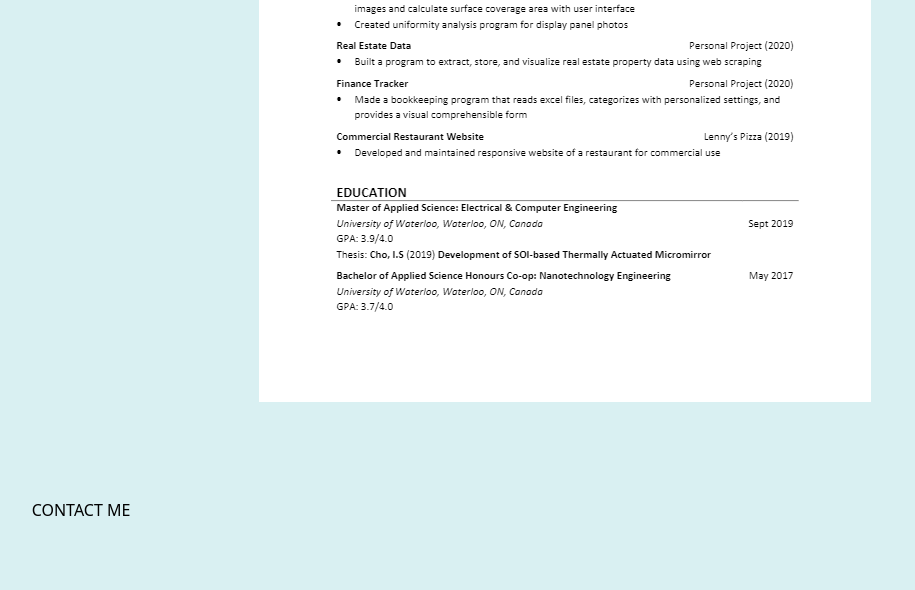
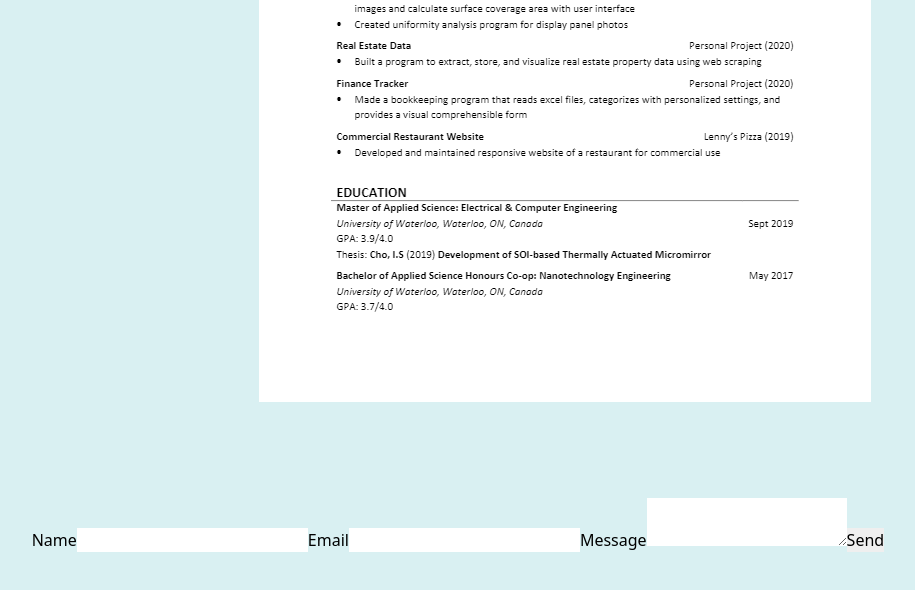
Before and after one commit to bischo91/bischo, a React (Create React App) app: page / in a window 1280 px wide. Shown: the part 6713-7303 px from the top of the page, without its empty margins (75-990 px from the left). Built offline with nearby package versions, Linux system fonts and the light colour scheme.

Commit message:
contact us using emailjs, working. testing for heroku now

```diff
--- a/package.json
+++ b/package.json
@@ -10,6 +10,8 @@
     "axios": "^0.24.0",
     "cors": "^2.8.5",
     "dotenv": "^10.0.0",
+    "emailjs": "^3.7.0",
+    "emailjs-com": "^3.2.0",
     "express": "^4.17.1",
     "express-favicon": "^2.0.1",
     "nodemailer": "^6.7.2",
--- a/src/App.js
+++ b/src/App.js
@@ -5,6 +5,7 @@
 import Projects from './routes/Projects';
 import Resume from './routes/Resume';
 import Contact from './routes/Contact';
+// import Contact from '../public/Contact';
 import { Link, Element } from "react-scroll";
 
 
--- a/src/routes/Contact.js
+++ b/src/routes/Contact.js
@@ -1,29 +1,19 @@
-import React from "react";
-import axios from 'axios';
-// const API_PATH = 'http://localhost:3000/sendemail.php';
+import React, { useRef } from "react";
+import ContactUs from "./ContactUs";
+
 class Contact extends React.Component{
   constructor(props) {
     super(props);
-    this.state = {
-      fname: '',
-  lname: '',
-  email: '',
-  message: '',
-  mailSent: false,
-  error: null
+      };
 
 
-      };
-    }
 
-    // <ContactForm />
   render() {
       return (
         <div className="w-5/6 h-full mt-24 m-auto bg-primary min-h-screen">
-                CONTACT ME
+          <ContactUs />
         </div>
         );
-
   }
 }
 
--- /dev/null
+++ b/src/routes/ContactUs.js
@@ -0,0 +1,36 @@
+import React, { useRef } from 'react';
+import emailjs from 'emailjs-com';
+import { init } from 'emailjs-com';
+init("user_G450MAckYglOAjutsXnzC");
+export const ContactUs = () => {
+  const form = useRef();
+
+  const sendEmail = (e) => {
+    e.preventDefault();
+
+    emailjs.sendForm(
+      'service_bischo',
+    'template_bischo',
+    form.current,
+    'user_G450MAckYglOAjutsXnzC')
+      .then((result) => {
+          console.log(result.text);
+      }, (error) => {
+          console.log(error.text);
+      });
+  };
+
+  return (
+    <form ref={form} onSubmit={sendEmail}>
+      <label>Name</label>
+      <input type="text" name="user_name" />
+      <label>Email</label>
+      <input type="email" name="user_email" />
+      <label>Message</label>
+      <textarea name="message" />
+      <input type="submit" value="Send" />
+    </form>
+  );
+};
+
+export default ContactUs;
```
Also changed, not shown: 1 other file (tests, documents, lock files or other folders).
